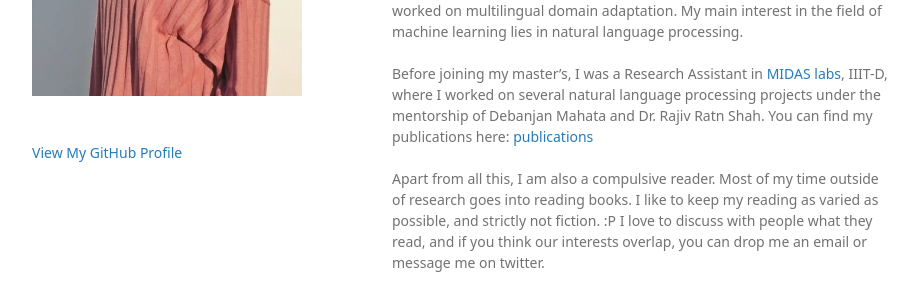
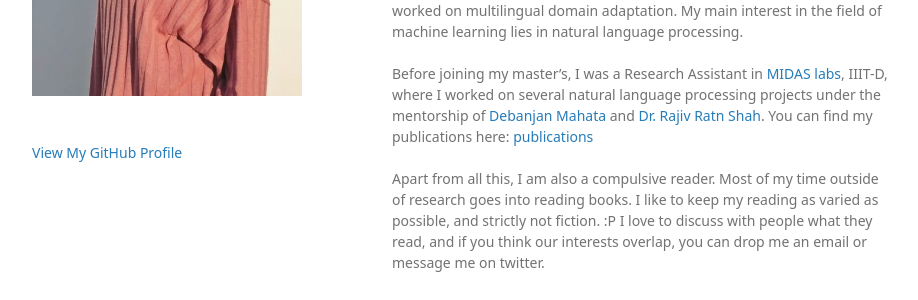
Before and after one commit to laibamehnaz/laibamehnaz.github.io, a Jekyll site: the page built from index.md, in a window 1280 px wide. Shown: the part 375-675 px from the top of the page, without its empty margins (178-1096 px from the left). Built offline with Jekyll 4.4.1, drawn with Linux system fonts in a browser that asks for light colours; some web fonts are replaced; the repository's description, which GitHub fills in, is left out; our own code applies the rules of GitHub Pages for plain Markdown files; part of the change alters nothing that is shown.

```diff
--- a/index.md
+++ b/index.md
@@ -14,7 +14,7 @@ layout: default
 Hi! I am Laiba Mehnaz. I am a second year master's student in computer science at NYU, Tandon School of Engineering. I am currently in my fourth semester. Since the last 2 semesters, I have also been working at [AI for Scientific Research](https://engineering.nyu.edu/research-innovation/student-research/vertically-integrated-projects/vip-teams/ai-scientific-research) at NYU as the Research Lead. I overlook the growth and development of the researchers of the group, and specifically lead two teams working on benchmarking and protein function prediction. I also interned at Amazon during the summer as an Applied Scientist where I worked on multilingual domain adaptation. My main interest in the field of machine learning lies in natural language processing.
 <br>
 <br>
-Before joining my master's, I was a Research Assistant in [MIDAS labs](https://midas.iiitd.edu.in/), IIIT-D, where I worked on several natural language processing projects under the mentorship of Debanjan Mahata and Dr. Rajiv Ratn Shah. You can find my publications here: [publications](https://scholar.google.com/citations?hl=en&user=sjVEZ34AAAAJ&view_op=list_works&gmla=AJsN-F4ZCUbWdkmCAmN1f5XkR60PDKEfNoD4rsqcOAXgJtnjRK9NfduuLJA0-UjZpKvKJIXm4Gs3b_oME1DmLSgf0uCkyHWgzwRljUxERgSFdinLAKv7H1M)
+Before joining my master's, I was a Research Assistant in [MIDAS labs](https://midas.iiitd.edu.in/), IIIT-D, where I worked on several natural language processing projects under the mentorship of [Debanjan Mahata](https://www.linkedin.com/in/debanjanmahata/) and [Dr. Rajiv Ratn Shah](https://www.linkedin.com/in/rajivratn/). You can find my publications here: [publications](https://scholar.google.com/citations?hl=en&user=sjVEZ34AAAAJ&view_op=list_works&gmla=AJsN-F4ZCUbWdkmCAmN1f5XkR60PDKEfNoD4rsqcOAXgJtnjRK9NfduuLJA0-UjZpKvKJIXm4Gs3b_oME1DmLSgf0uCkyHWgzwRljUxERgSFdinLAKv7H1M)
 <br>
 <br>
 Apart from all this, I am also a compulsive reader. Most of my time outside of research goes into reading books. I like to keep my reading as varied as possible, and strictly not fiction. :P I love to discuss with people what they read, and if you think our interests overlap, you can drop me an email or message me on twitter.
```
